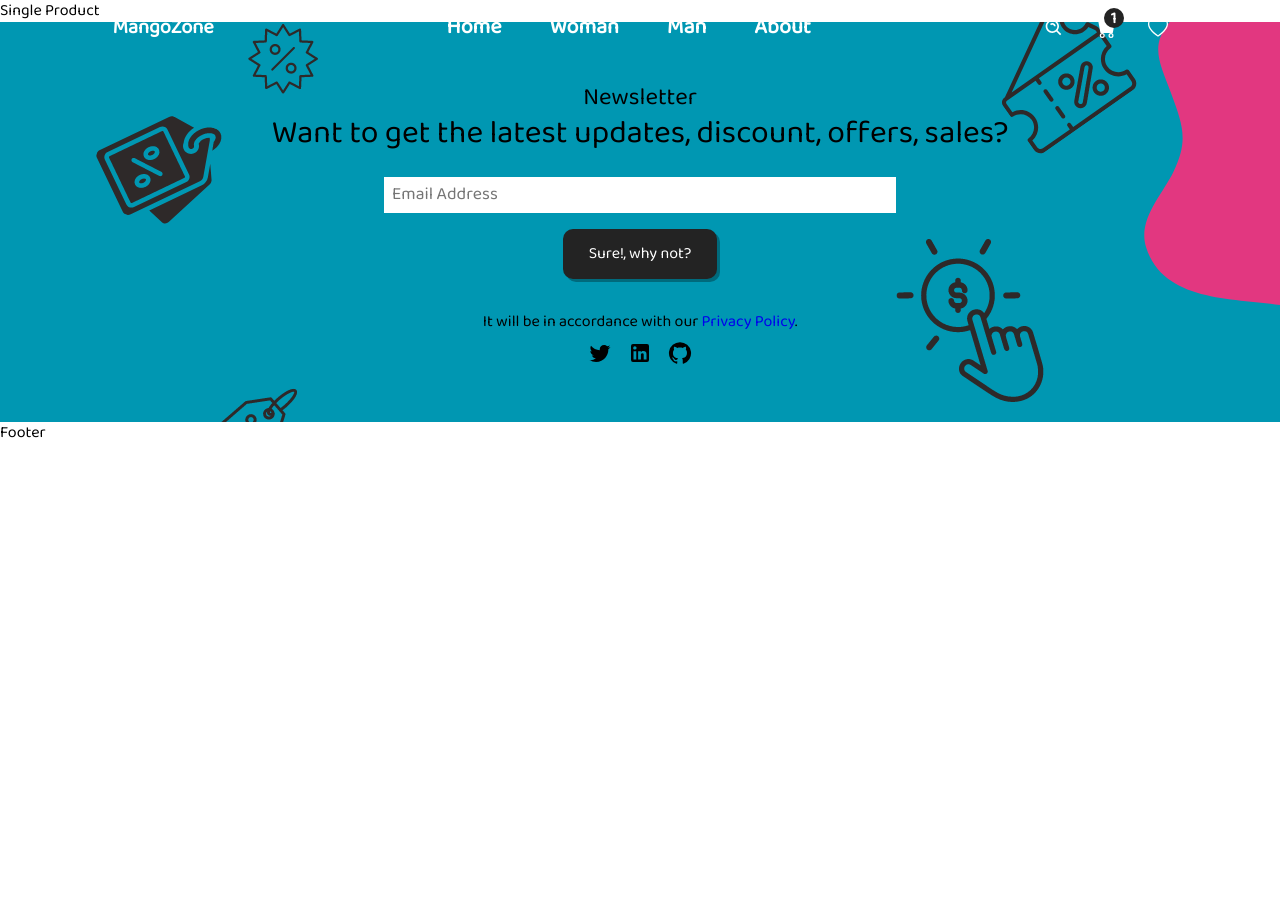
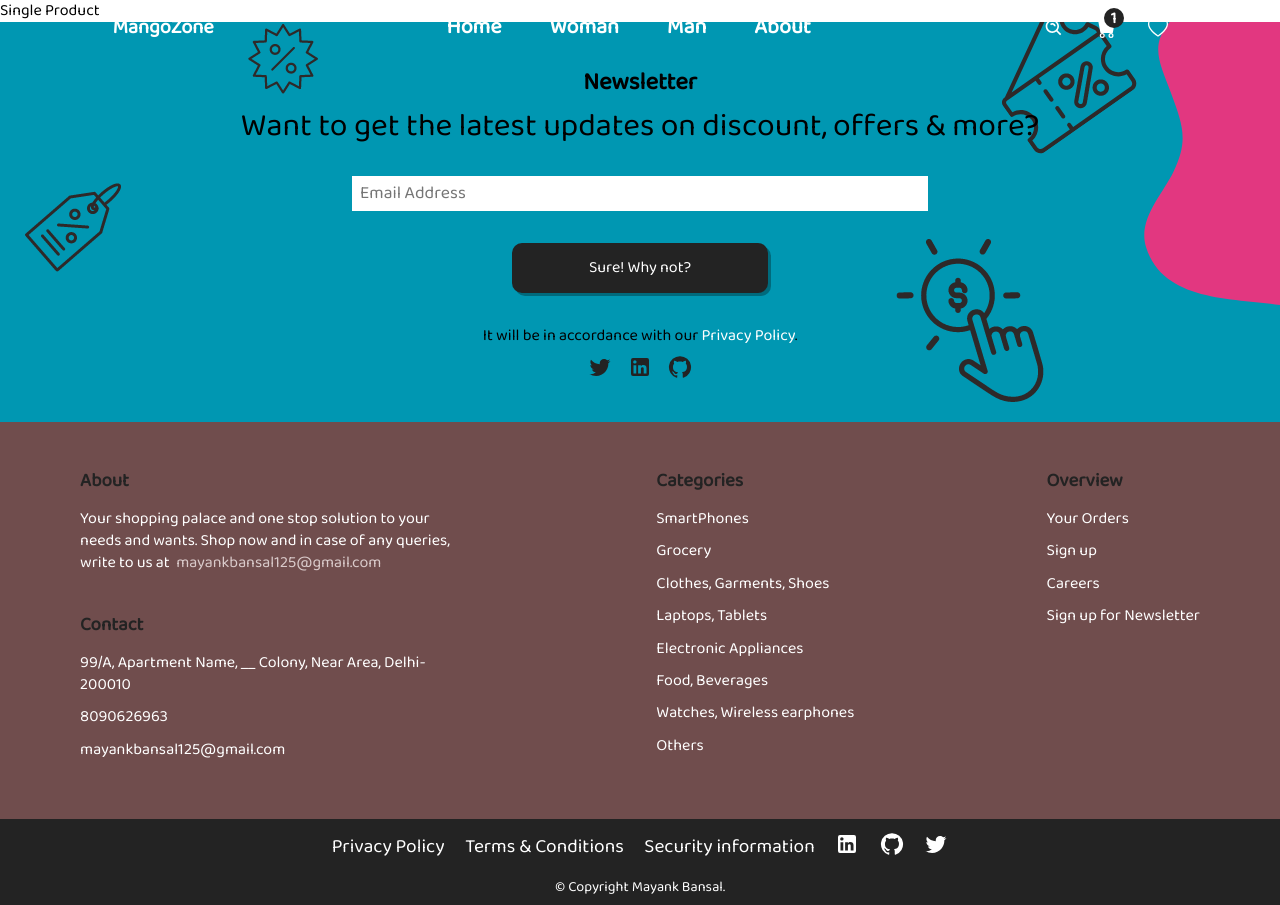
Before and after one commit to MayankBansal12/Ecomm-Website, a React (Create React App) app in the folder client/: page /product/1 in a window 1280 px wide. Before the commit the page ends 800 px from the top, so only its background shows below. Built offline with nearby package versions, Linux system fonts and the light colour scheme.

Commit message:
Design Footer Section

```diff
--- a/client/src/components/Footer/Footer.jsx
+++ b/client/src/components/Footer/Footer.jsx
@@ -1,6 +1,91 @@
 import "./Footer.scss";
+
+import TwitterIcon from '@mui/icons-material/Twitter';
+import LinkedInIcon from '@mui/icons-material/LinkedIn';
+import GitHubIcon from '@mui/icons-material/GitHub';
+import { Link } from "react-router-dom";
+
+
 const Footer = () => {
-    return <div>Footer</div>;
+    return (
+        <div>
+            <footer>
+                <div className="company-info">
+                    <div class="footer-menu">
+                        <h3>About</h3>
+                        <p>
+                            Your shopping palace and one stop solution to your needs and wants. Shop now and in case of any queries, write to us at
+                            &nbsp;<Link className="email" to="https://mail.google.com/mail/u/0/#inbox?compose=GTvVlcSBptJQGXRhtBDKQrMSSBQSTpKJHXQDBCbfGrtBKSLFlmxgvsVkCZMGvnqcbrkMWtgDgcLrN" target="_blank">mayankbansal125@gmail.com</Link>
+                        </p>
+                    </div>
+                    <div class="footer-menu">
+                        <h3>Contact</h3>
+                        <ul>
+                            <li>99/A, Apartment Name, __ Colony, Near Area, Delhi-200010</li>
+                            <li>8090626963</li>
+                            <li>mayankbansal125@gmail.com</li>
+                        </ul>
+                    </div>
+                </div>
+                <div class="footer-menu">
+                    <h3>Categories</h3>
+                    <ul>
+                        <li><Link to="#">SmartPhones</Link></li>
+                        <li><Link to="#">Grocery</Link></li>
+                        <li><Link to="#">Clothes, Garments, Shoes</Link></li>
+                        <li><Link to="#">Laptops, Tablets</Link></li>
+                        <li><Link to="#">Electronic Appliances</Link></li>
+                        <li><Link to="#">Food, Beverages</Link></li>
+                        <li><Link to="#">Watches, Wireless earphones</Link></li>
+                        <li><Link to="#">Others</Link></li>
+                    </ul>
+                </div>
+                <div class="footer-menu">
+                    <h3>Overview</h3>
+                    <ul>
+                        <li><Link to="#">Your Orders</Link></li>
+                        <li><Link to="#">Sign up</Link></li>
+                        <li><Link to="#">Careers</Link></li>
+                        <li><Link to="#newsletter">Sign up for Newsletter</Link></li>
+                    </ul>
+                </div>
+            </footer>
+            <div id="sub-footer">
+                <ul>
+                    <li><Link to="#">Privacy Policy</Link></li>
+                    <li><Link to="#">Terms & Conditions</Link></li>
+                    <li><Link to="#">Security information</Link></li>
+                    <li><Link target="_blank" className="icon" to="https://www.linkedin.com/in/mayank-bansal-b14837247/"><LinkedInIcon /></Link></li>
+                    <li><Link target="_blank" className="icon" to="https://github.com/MayankBansal12"><GitHubIcon /></Link></li>
+                    <li><Link target="_blank" className="icon" to="https://twitter.com/SimplerMayank"><TwitterIcon /></Link></li>
+                </ul>
+                <p className="copy-text">&copy; Copyright Mayank Bansal.</p>
+            </div>
+        </div>
+    );
 };
 
 export default Footer;
+
+            //     <footer>
+            //     <Link to="/" id="company-logo">MangoZone</Link>
+            //     <div className="footer-menu">
+            //         <p>
+            //             Your shopping palace and one stop solution to your needs and wants. Shop now and in case of any queries, write to us at
+            //             &nbsp;<Link className="email" to="https://mail.google.com/mail/u/0/#inbox?compose=GTvVlcSBptJQGXRhtBDKQrMSSBQSTpKJHXQDBCbfGrtBKSLFlmxgvsVkCZMGvnqcbrkMWtgDgcLrN" target="_blank">mayankbansal125@gmail.com</Link>
+            //         </p>
+            //         <div>
+            //             <ul>
+            //                 <li className="list-item"><Link to="">About</Link></li>
+            //                 <li className="list-item"><Link to="/">Contact</Link></li>
+            //                 <li className="list-item"><Link to="/">Blog</Link></li>
+            //                 <li className="list-item"><Link to="#newsletter">Sign up for Newsletter</Link></li>
+            //             </ul>
+            //             <ul className="socials">
+            //                 <li><Link target="_blank" className="icon" to="https://www.linkedin.com/in/mayank-bansal-b14837247/"><LinkedInIcon /></Link></li>
+            //                 <li><Link target="_blank" className="icon" to="https://github.com/MayankBansal12"><GitHubIcon /></Link></li>
+            //                 <li><Link target="_blank" className="icon" to="https://twitter.com/SimplerMayank"><TwitterIcon /></Link></li>
+            //             </ul>
+            //         </div>
+            //     </div>
+            // </footer>
--- a/client/src/components/Footer/Footer.scss
+++ b/client/src/components/Footer/Footer.scss
@@ -1 +1,91 @@
 @import "../../css-config/mixins.scss";
+
+
+footer{
+    background-color: var(--second-color);
+    padding-block: 3rem;
+    display: flex;
+    gap: 2rem;
+    justify-content: space-around;
+    align-items: flex-start;
+
+    @include md{
+        flex-direction: column;
+        align-items: center;
+        text-align: center;
+    }
+
+    h3{
+        color: var(--first-color);
+        padding-bottom: 1rem;
+    }
+    p{
+        color: white;
+    }
+    ul li{
+        list-style: none;
+        color: white;
+        margin-bottom: 0.65rem;
+        a{
+            color: white;
+        }
+    }
+
+    .company-info {
+        width: 30%;
+        display: flex;
+        flex-direction: column;
+        gap: 2.5rem;
+
+        @include md{
+            width: 50%;
+        }
+        @include sm{
+            width: 90%;
+        }
+    }
+    .email{
+        color: rgb(218, 203, 203);
+    }
+}
+
+
+
+/* Sub Footer */
+#sub-footer{
+    background-color: var(--first-color);
+    padding: 1% 10% 0.5%;
+
+    @include sm{
+        padding-inline: 0;
+        gap: 5%;
+    }
+
+    .copy-text{
+        color: white;
+        text-align: center;
+        font-size: 0.9rem;
+        margin-top: 0.9rem;
+    }
+    ul {
+        display: flex;
+        text-align: center;
+        align-items: center;
+        text-decoration: none;
+        font-size: 1.2rem;
+        gap: 2%;
+        flex-wrap: wrap;
+        justify-content: center;
+        li{
+            list-style: none;
+            a{
+                text-decoration: none;
+                transition: all 0.2s;
+            }
+            a:hover{
+                color: var(--second-color);
+                cursor: pointer;
+            }
+        }
+    }
+}
--- a/client/src/components/Footer/Newsletter/Newsletter.jsx
+++ b/client/src/components/Footer/Newsletter/Newsletter.jsx
@@ -8,30 +8,24 @@ import GitHubIcon from '@mui/icons-material/GitHub';
 
 const Newsletter = () => {
     return (
-        <div className="newsletter-section">
+        <div className="newsletter-section" id="newsletter">
             <div className="newsletter-content">
                 <span className="small-text">Newsletter</span>
                 <span className="big-text">
-                    Want to get the latest updates, discount, offers, sales?
+                    Want to get the latest updates on discount, offers & more?
                 </span>
             </div>
             <div className="form">
-                <input type="text" placeholder="Email Address"/>
-                <button className="btn">Sure!, why not?</button>
+                <input type="email" placeholder="Email Address" required/>
+                <button className="btn">Sure! Why not?</button>
             </div>
             <div className="text">
                 It will be in accordance with our <Link to="">Privacy Policy</Link>.
             </div>
             <div className="social-icons">
-                <div className="icon">
-                    <TwitterIcon />
-                </div>
-                <div className="icon">
-                    <LinkedInIcon />
-                </div>
-                <div className="icon">
-                    <GitHubIcon />
-                </div>
+                <Link className="icon" to="https://twitter.com/SimplerMayank"><TwitterIcon /></Link>
+                <Link className="icon" to="https://www.linkedin.com/in/mayank-bansal-b14837247/"><LinkedInIcon /></Link>
+                <Link className="icon" to="https://github.com/MayankBansal12"><GitHubIcon /></Link>
             </div>
         </div>
     )
--- a/client/src/components/Footer/Newsletter/Newsletter.scss
+++ b/client/src/components/Footer/Newsletter/Newsletter.scss
@@ -11,6 +11,7 @@
     justify-content: center;
     align-items: center;
     flex-direction: column;
+    overflow: hidden;
 
     .small-text, .big-text {
         display: block;
@@ -19,14 +20,47 @@
     .small-text{
         font-size: 1.5rem;
         margin-block: 0.9rem;
+        font-weight: bold;
+
+        @include md{
+            font-size: 1.25rem;
+        }
+        @include xsm{
+            font-size: 1rem;
+        }
     }
     .big-text{
         font-size: 2rem;
+        line-height: 1.1;
+
+        @include md{
+            font-size: 1.7rem;
+        }
+        @include sm{
+            font-size: 1.45rem;
+        }
+        @include xsm{
+            font-size: 1.3rem;
+        }
+    }
+    .text{
+        @include xsm{
+            text-align: center;
+        }
     }
     .social-icons {
         display: flex;
         gap: 1rem;
         margin-top: 0.5rem;
+
+        .icon{
+            color: var(--first-color);
+            transition: all 0.3s;
+            cursor: pointer;
+        }
+        .icon:hover{
+            color: var(--second-color);
+        }
     }
 
     .form {
@@ -34,18 +68,25 @@
         display: flex;
         flex-direction: column;
         align-items: center;
-        gap: 1rem;
+        gap: 2rem;
 
         input{
-            width: 40vw;
+            width: 45vw;
             height: auto;
             padding: 0.2rem 0.5rem;
             font-size: 1.1rem;
             border: none;
             outline: none;
+
+            @include md{
+                width: 70vw;
+            }
+            @include xsm{
+                width: 85vw;
+            }
         }
         button.btn {
-            width: 30%;
+            width: 20vw;
             text-align: center;
             border-radius: 10px;
             border: none;
@@ -56,11 +97,20 @@
             padding: 0.75rem;
             transition: all 0.3s;
             box-shadow: 3px 3px 0px 0px rgba(0, 0, 0, 0.3);
+
+            @include sm{
+                width: 30vw;
+                padding: 0.5rem;
+            }
+            @include xsm{
+                width: 45vw;
+            }
         }
         .btn:hover{
             background-color: var(--second-color);
             transform: scale(1.1);
             cursor: pointer;
         }
+
     }
 }
--- a/client/src/index.scss
+++ b/client/src/index.scss
@@ -30,6 +30,7 @@ ul{
 }
 a{
     text-decoration: none;
+    color: white;
 }
 img{
     max-width: 100%;
```
Also changed, not shown: client/src/assets/newsletter.png.
